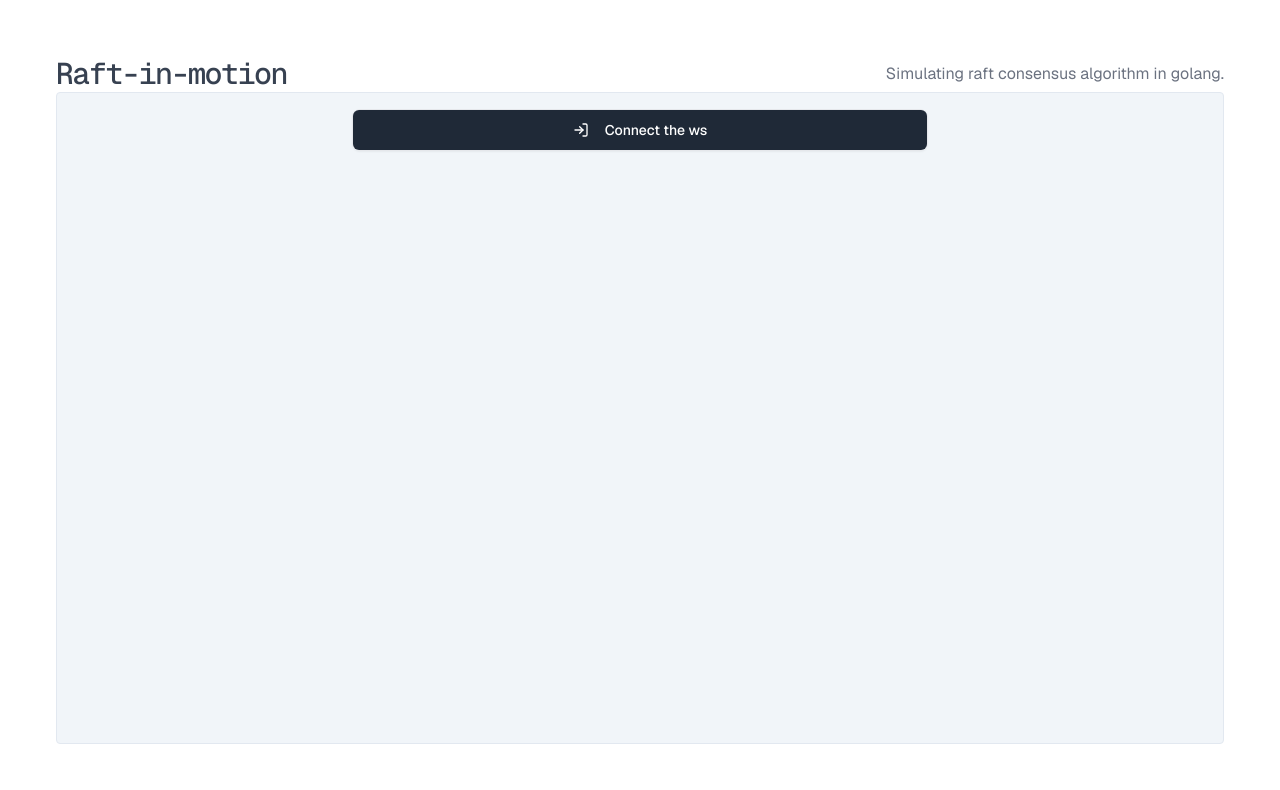
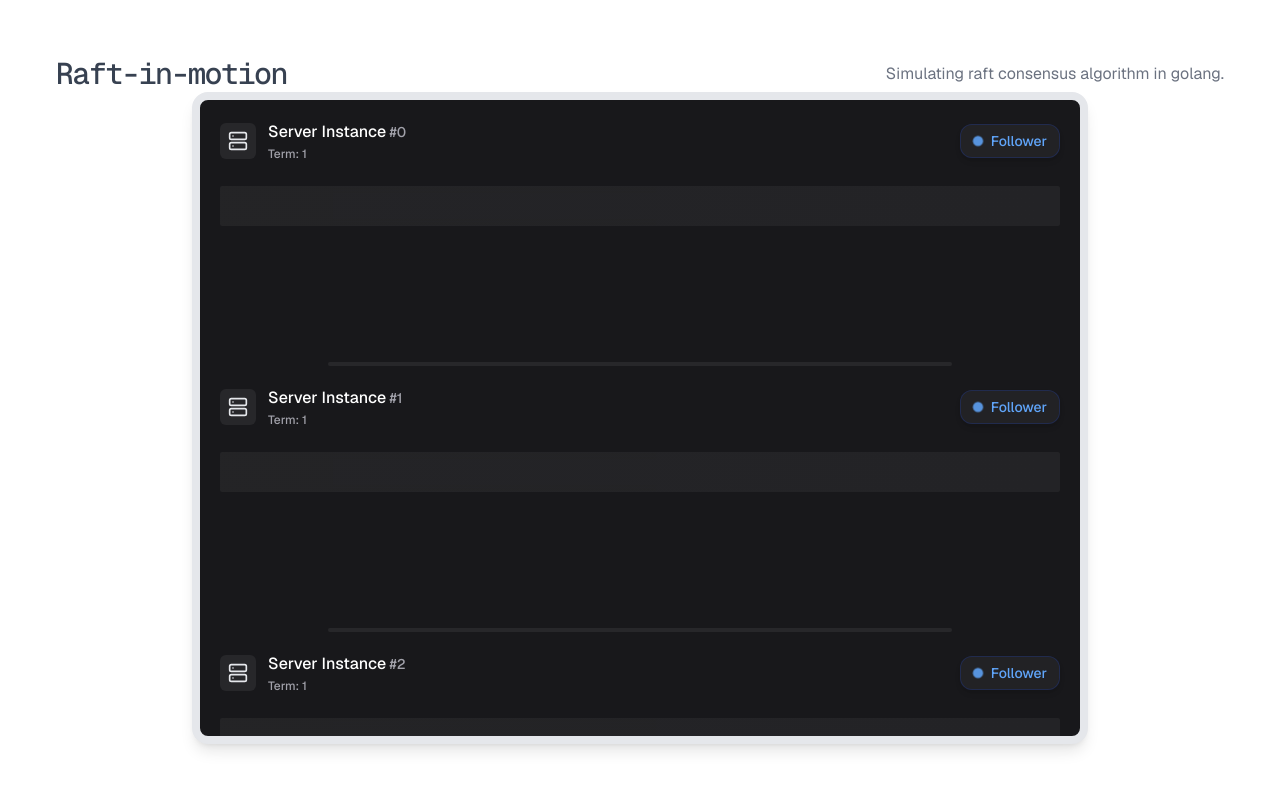
Before and after one commit to pro0o/raft-in-motion, a Next.js app in the folder frontend/: page / in a window 1280 px wide. Shown: the top 790 px of the page. Built offline with nearby package versions, Linux system fonts and the light colour scheme.

Commit message:
chore(UI): logs branching UI animaiton.

```diff
--- a/frontend/src/app/page.tsx
+++ b/frontend/src/app/page.tsx
@@ -2,6 +2,7 @@
 
 import ControlPanel from "@/components/controlPanel"
 import { LogsProvider } from "@/context/logsContext"
+import ServerInstance from "@/components/serverInstances"
 
 export default function Home() {
   return (
@@ -17,9 +18,17 @@ export default function Home() {
 
 
       <LogsProvider>
-        <div className="flex-grow overflow-y-auto w-full bg-slate-100 border border-slate-200 rounded p-4">
+        {/* <div className="flex-grow overflow-y-auto w-full bg-slate-100 border border-slate-200 rounded p-4">
               <ControlPanel />
-        </div>
+        </div> */}
+      <div className="w-full max-w-4xl mx-auto bg-zinc-900 text-white rounded-2xl overflow-hidden border-8 border-gray-200 shadow-lg">
+        {[0, 1, 2].map((id, index) => (
+          <div key={id} className="relative">
+            <ServerInstance instanceId={id} />
+            {index < 3 && <div className="absolute bottom-0 left-32 right-32 h-1 rounded-xl bg-zinc-800" />}
+          </div>
+        ))}
+      </div>
       </LogsProvider>
     </main>
   )
--- /dev/null
+++ b/frontend/src/components/serverInstances.tsx
@@ -0,0 +1,146 @@
+"use client"
+
+import { Server, Plus } from "lucide-react"
+import { useState, useRef, useEffect } from "react"
+import { motion, AnimatePresence } from "framer-motion"
+import { useLogs } from "@/context/logsContext"
+import type { Log, ServerLog } from "@/types/raftTypes";
+
+const colorOptions = [
+  { bg: "bg-blue-800/90", glow: "bg-blue-500/20", text: "text-blue-50" },
+  { bg: "bg-emerald-800/90", glow: "bg-emerald-500/20", text: "text-emerald-50" },
+  { bg: "bg-violet-800/90", glow: "bg-violet-500/20", text: "text-violet-50" },
+  { bg: "bg-orange-800/90", glow: "bg-orange-500/20", text: "text-orange-50" },
+]
+
+const messages = [
+  "election timer started",
+  "heartbeat received",
+  "leader elected",
+  "consensus reached",
+  "deployment initiated",
+  "scaling resources",
+]
+
+export default function ServerInstance({ instanceId }) {
+  const [bars, setBars] = useState([])
+  const [containerHeight, setContainerHeight] = useState(40)
+  const containerRef = useRef(null)
+
+
+  const addBar = () => {
+    const newId = bars.length > 0 ? Math.max(...bars.map((bar) => bar.id)) + 1 : 1
+    const colorIndex = newId % colorOptions.length
+    const messageIndex = newId % messages.length
+
+    const newBar = {
+      id: newId,
+      color: colorOptions[colorIndex],
+      message: messages[messageIndex],
+      speed: 3 + Math.random() * 4, // Random speed between 3-5 seconds
+    }
+
+    setBars((prevBars) => [...prevBars, newBar])
+
+    setTimeout(() => {
+      setContainerHeight((prevHeight) => prevHeight + 16)
+    }, 10)
+  }
+
+  const handleBarExit = (id) => {
+    setBars((prevBars) => prevBars.filter((bar) => bar.id !== id))
+
+    setTimeout(() => {
+      setContainerHeight((prevHeight) => Math.max(40, prevHeight - 16))
+    }, 100)
+  }
+
+  return (
+    <div className="w-full py-5 px-5 space-y-6">
+      {/* Server Info */}
+      <div className="flex items-center justify-between mb-4">
+        <div className="flex items-center space-x-3">
+          <div className="bg-zinc-800 p-2 rounded-md">
+            <Server className="h-5 w-5 text-gray-200" />
+          </div>
+          <div>
+            <span className="font-medium">Server Instance</span>
+            <span className="text-sm font-medium text-zinc-400"> #{instanceId}</span> {/* Server No. */}
+            <p className="text-xs text-zinc-400 font-medium mt-0.5">Term: 1</p> {/* Term */}
+          </div>
+        </div>
+        <div className="text-right">
+          <div className="flex items-center space-x-2 bg-zinc-800/70 px-3 py-1.5 rounded-xl border border-blue-800/30 shadow-md">
+            <motion.div
+              className="h-2.5 w-2.5 rounded-full bg-blue-400 shadow-lg"
+              initial={{ scale: 0.8 }}
+              animate={{ scale: [0.8, 1.2, 0.8], opacity: [0.7, 1, 0.7] }}
+              transition={{ duration: 2, repeat: Number.POSITIVE_INFINITY, ease: "easeInOut" }}
+            />
+            <span className="text-sm font-medium text-blue-400">Follower</span>
+          </div>
+        </div>
+      </div>
+
+      {/* Bars */}
+      <div className="flex flex-col items-center justify-center">
+        <div className="w-full bg-zinc-900 h-40 overflow-y-auto">
+          <motion.div
+            ref={containerRef}
+            className="relative w-full bg-zinc-800/80 rounded-sm overflow-hidden backdrop-blur-sm"
+            animate={{ height: containerHeight }}
+            transition={{ duration: 0.4, ease: [0.34, 1.56, 0.64, 1] }}
+            style={{ paddingTop: 8, paddingBottom: 8 }}
+          >
+            <div className="absolute inset-0 bg-gradient-to-r from-zinc-800/10 via-zinc-800/5 to-transparent pointer-events-none" />
+            <AnimatePresence>
+              {bars.map((bar) => (
+                <motion.div
+                  key={bar.id}
+                  className="relative w-full h-4 flex items-center my-0.5"
+                  initial={{ opacity: 0, y: -8, scale: 0.95 }}
+                  animate={{ opacity: 1, y: 0, scale: 1 }}
+                  exit={{ opacity: 0, y: 8, scale: 0.95 }}
+                  transition={{ duration: 0.3, ease: "easeOut" }}
+                >
+                  <motion.div
+                    className={`absolute left-0 h-4 rounded-sm flex items-center justify-start px-3 ${bar.color.bg} shadow-lg`}
+                    style={{
+                      width: "80%",
+                      boxShadow: `0 0 15px 0 ${bar.color.glow.replace("bg-", "rgba(").replace("/20", ", 0.2)")}`,
+                    }}
+                    initial={{ x: "-100%", width: "60%" }}
+                    animate={{ x: "200%" }}
+                    transition={{ duration: bar.speed, ease: "linear" }}
+                    onAnimationComplete={() => handleBarExit(bar.id)}
+                  >
+                    <motion.span className={`text-xs font-mono ${bar.color.text} whitespace-nowrap opacity-90`}>
+                      {bar.message}
+                    </motion.span>
+                    <motion.div
+                      className={`absolute inset-0 ${bar.color.glow} rounded-md blur-sm -z-10`}
+                      initial={{ opacity: 0.3, scale: 1 }}
+                      animate={{ opacity: [0.3, 0.6, 0.3], scale: [1, 1.05, 1] }}
+                      transition={{ duration: 2, repeat: Number.POSITIVE_INFINITY, repeatType: "reverse" }}
+                    />
+                  </motion.div>
+                </motion.div>
+              ))}
+            </AnimatePresence>
+          </motion.div>
+        </div>
+        {/* <motion.button
+          onClick={addBar}
+          className="mt-4 flex items-center gap-2 px-4 py-2 bg-emerald-700 text-white rounded-full hover:bg-emerald-600 transition-colors shadow-lg"
+          whileHover={{ scale: 1.05 }}
+          whileTap={{ scale: 0.95 }}
+          transition={{ type: "spring", stiffness: 600, damping: 17 }}
+        >
+          <Plus size={16} />
+          Add Bar
+        </motion.button> */}
+
+      </div>
+    </div>
+  )
+}
--- a/frontend/src/context/logsContext.tsx
+++ b/frontend/src/context/logsContext.tsx
@@ -1,10 +1,11 @@
-import React, { createContext, useContext, useRef, useState, useCallback } from "react";
-import { WebSocketService } from "@/services/wsService";
+import React, { createContext, useContext, useRef, useState, useCallback, useMemo } from "react";
+import  { WebSocketService}  from "@/services/wsService";
 import { LogMessageType } from "@/types/raftEnums";
 import { Log, ServerListeningLog, PeerConnectedLog,
   PeerDisconnectedLog, ElectionTimerLog, StateTransitionLog, VoteLog,
   ElectionWonLog, PutRequestInitiatedLog, ResponseLeaderLog,
-  PutRequestCompletedLog, LeaderConnectionLog, ShutdownLog, NodeDeadLog, DisconnectionLog } from "@/types/raftTypes";
+  PutRequestCompletedLog, LeaderConnectionLog, ShutdownLog, NodeDeadLog, DisconnectionLog  } from "@/types/raftTypes";
+import { ServerLog } from "@/types/raftTypes";
 
 const WS_ENDPOINT = 'ws://localhost:8081/ws';
 const LOG_FLUSH_INTERVAL = 250;
@@ -129,7 +130,6 @@ export const LogsProvider: React.FC<{ children: React.ReactNode }> = ({ children
     if (Array.isArray(rawLogs)) {
       rawLogs.forEach((rawLog) => {
         const parsedLog = parseLog(rawLog);
-        console.log(parsedLog);
         if (parsedLog) {
           logQueueRef.current.push(parsedLog);
         }
@@ -145,8 +145,6 @@ export const LogsProvider: React.FC<{ children: React.ReactNode }> = ({ children
       startFlushing();
     }
   }, [startFlushing]);
-
-
 
   const resetState = useCallback(() => {
     setLogs([]);
```
